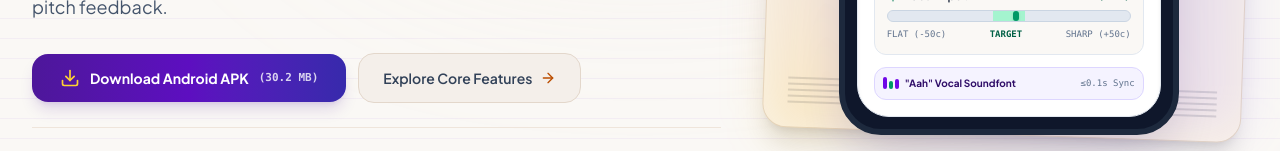
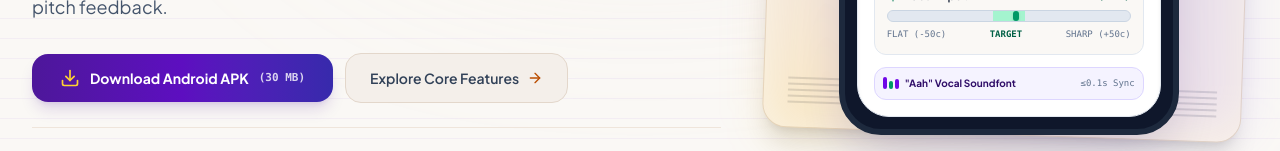
Before and after one commit to lVIN15/VoxSight, a React (Vite) app in the folder web/: page / in a window 1280 px wide. Shown: the part 541-692 px from the top of the page. Built offline with nearby package versions, Linux system fonts and the light colour scheme; a web font is replaced by a local one.

Commit message:
feat(web): update website metadata, APK size, and release highlights for v1.2

```diff
--- a/web/src/data/mockData.ts
+++ b/web/src/data/mockData.ts
@@ -6,7 +6,7 @@ export const PROJECT_INFO = {
   tagline: 'Bridging the literacy gap in amateur choral ensembles with AI-driven sheet music scanning, voice isolation, and real-time pitch feedback.',
   teamCode: '2526-sem2-it332-51',
   apkVersion: '1.2',
-  apkSize: '30.2 MB',
+  apkSize: '30 MB',
   minAndroidVersion: 'Android 8.0 (API 26)+',
   downloadUrl: 'https://github.com/lVIN15/VoxSight/releases/download/v1.2/voxsight-v1.2.apk',
   releaseUrl: 'https://github.com/lVIN15/VoxSight/releases/tag/v1.2',
@@ -24,7 +24,8 @@ export const CORE_FEATURES: FeatureItem[] = [
     badge: 'OMR Engine',
     highlights: [
       'Approx. 80–85% SATB structural separation accuracy under controlled input',
-      'Supports high-contrast digital sheet music scans (JPEG, PNG, PDF)',
+      'Supports high-contrast camera scans & multi-page PDFs with adaptive background normalization',
+      'Automatic blank & non-music page detection and filtering for multi-page scores',
       'Parses timing, measure breaks, and pitch notation into standard MusicXML',
       'Eliminates manual score re-entry for weekly choir repertoire'
     ]
```
